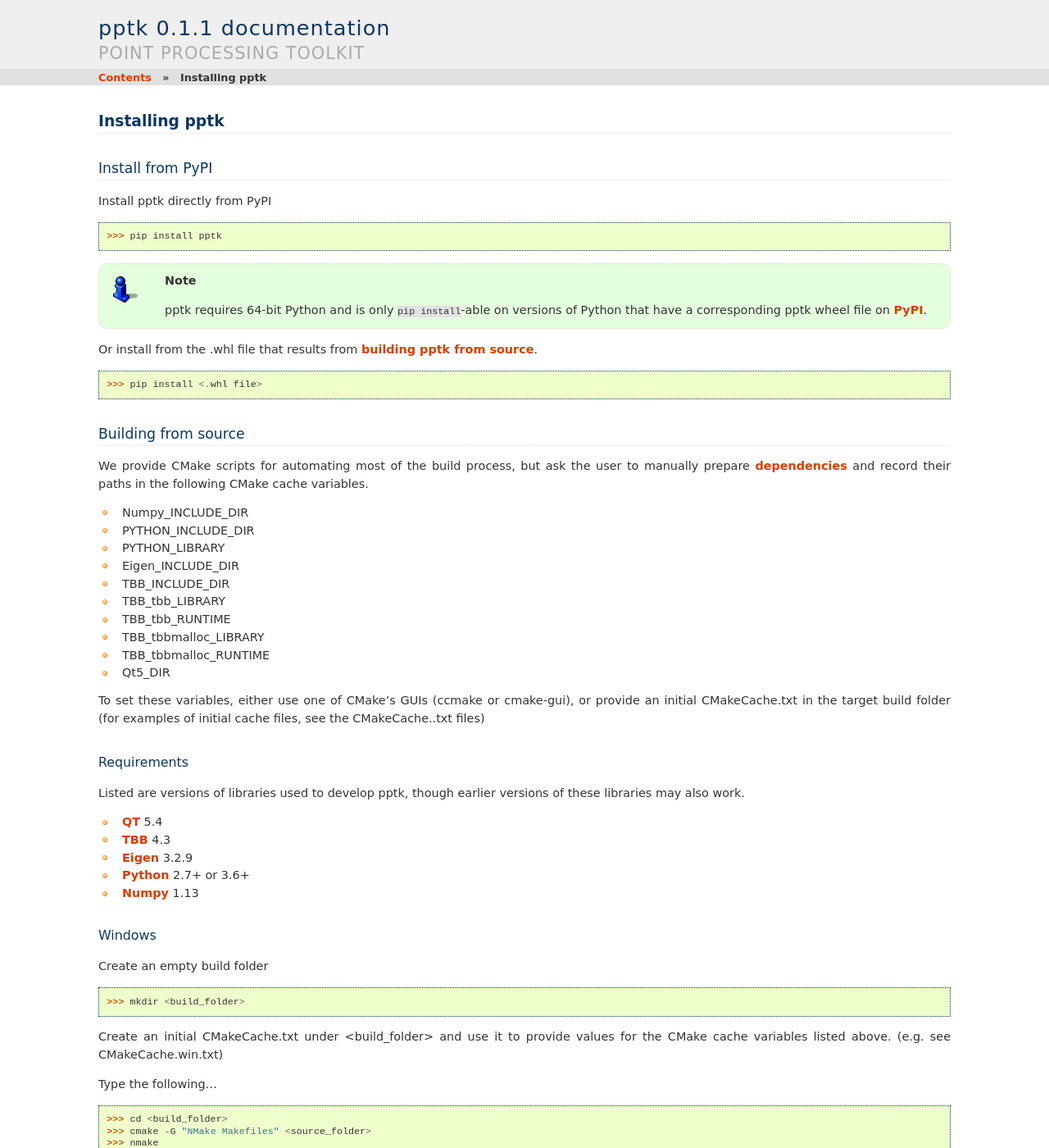
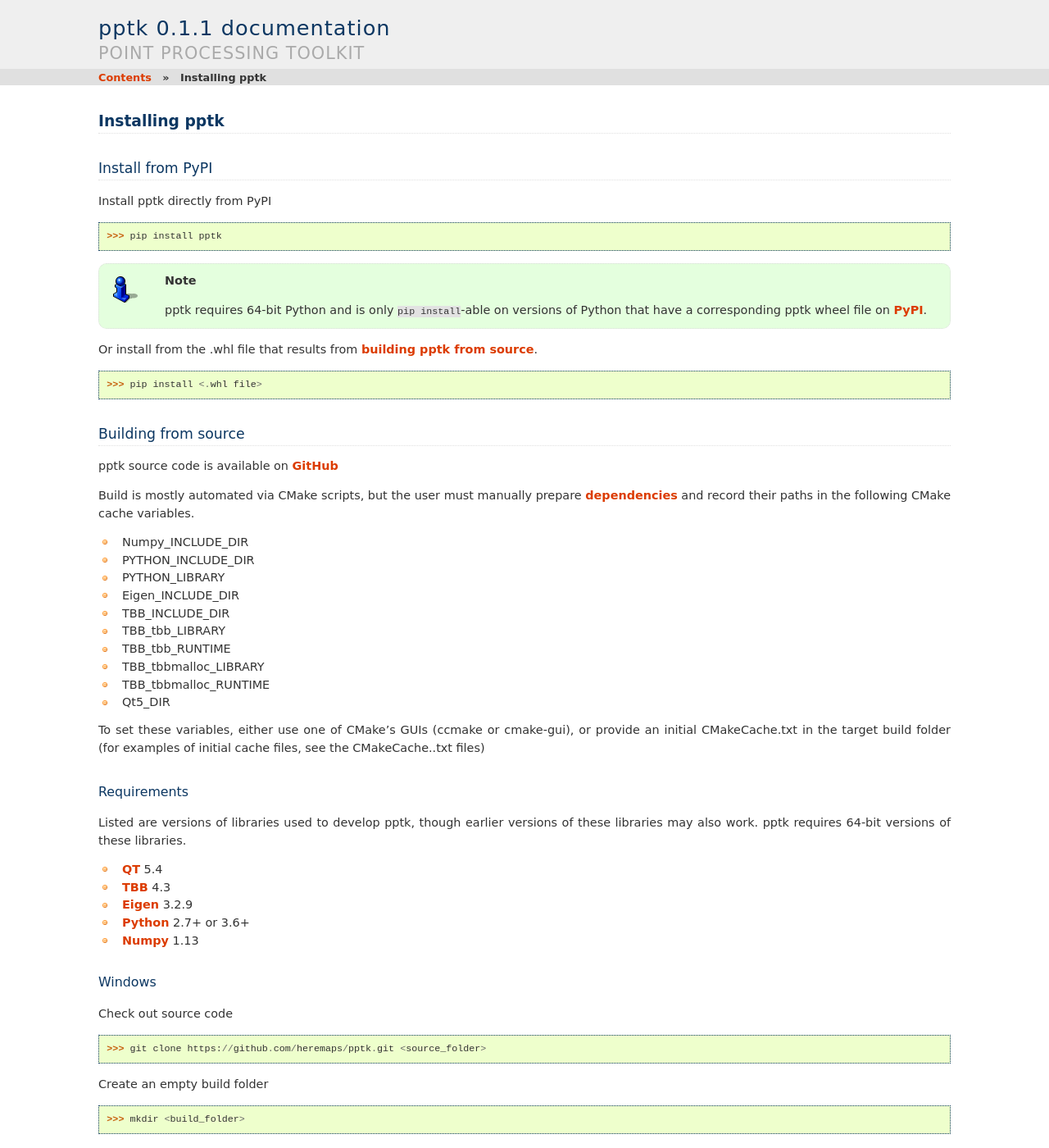
Before and after one commit to heremaps/pptk, a Sphinx documentation site: the page built from docs/source/install.rst, in a window 1280 px wide and 1400 px high. Shown: the whole window at 82% size. Built offline with Sphinx 7.4.7, drawn with Linux system fonts in a browser that asks for light colours; formulas are drawn with MathJax 3.

Commit message:
In documentation, added links to GitHub repository.  Modified setup.py to work with recent versions of pip (18.0), which now has the wheel module under pip._internal.

```diff
--- a/docs/source/index.rst
+++ b/docs/source/index.rst
@@ -1,4 +1,6 @@
 .. title:: Contents
+
+`GitHub repository <https://github.com/heremaps/pptk>`__
 
 Contents
 ========
--- a/docs/source/install.rst
+++ b/docs/source/install.rst
@@ -22,8 +22,10 @@ Or install from the .whl file that results from
 Building from source
 ----------------------------------------
 
-We provide CMake scripts for automating most of the build process, but ask the
-user to manually prepare :ref:`dependencies <requirements>` and record their
+pptk source code is available on `GitHub <https://github.com/heremaps/pptk>`__
+
+Build is mostly automated via CMake scripts,
+but the user must manually prepare :ref:`dependencies <requirements>` and record their
 paths in the following CMake cache variables.
 
 * Numpy_INCLUDE_DIR
@@ -46,8 +48,9 @@ initial cache files, see the CMakeCache..txt files)
 Requirements
 ~~~~~~~~~~~~
 
-Listed are versions of libraries used to develop pptk, though earlier versions
-of these libraries may also work.
+Listed are versions of libraries used to develop pptk,
+though earlier versions of these libraries may also work.
+pptk requires 64-bit versions of these libraries.
 
 * `QT <https://www.qt.io/>`_ 5.4
 * `TBB <https://www.threadingbuildingblocks.org/>`_ 4.3
@@ -57,6 +60,10 @@ of these libraries may also work.
 
 Windows
 ~~~~~~~
+
+Check out source code
+
+    >>> git clone https://github.com/heremaps/pptk.git <source_folder>
 
 Create an empty build folder
 
--- a/setup.py
+++ b/setup.py
@@ -6,7 +6,7 @@ import os.path
 import shutil
 import platform
 
-from pip import wheel
+from pip._internal import wheel
 
 wheel_tags = wheel.pep425tags.get_supported()[0]
 
```
Also changed, not shown: docs/source/tutorials/viewer/geolife.rst (+3 -5 lines).
